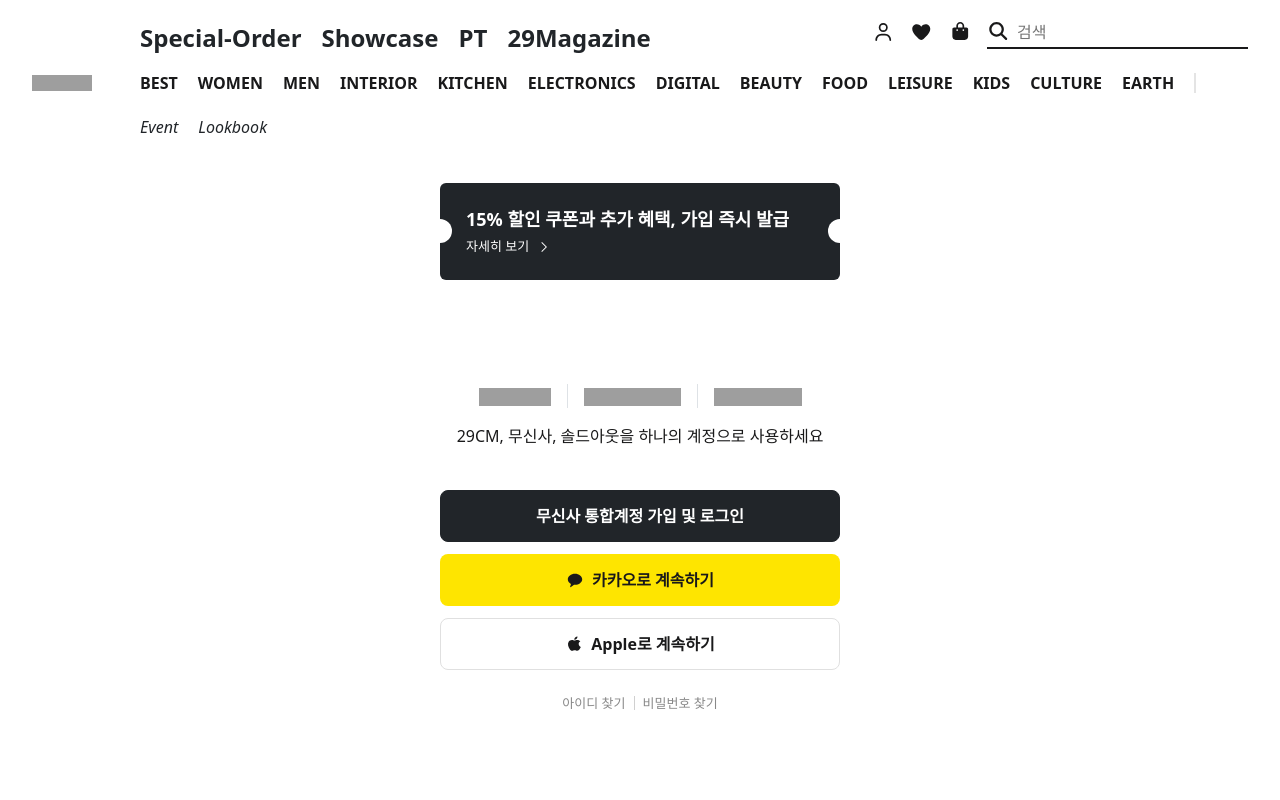
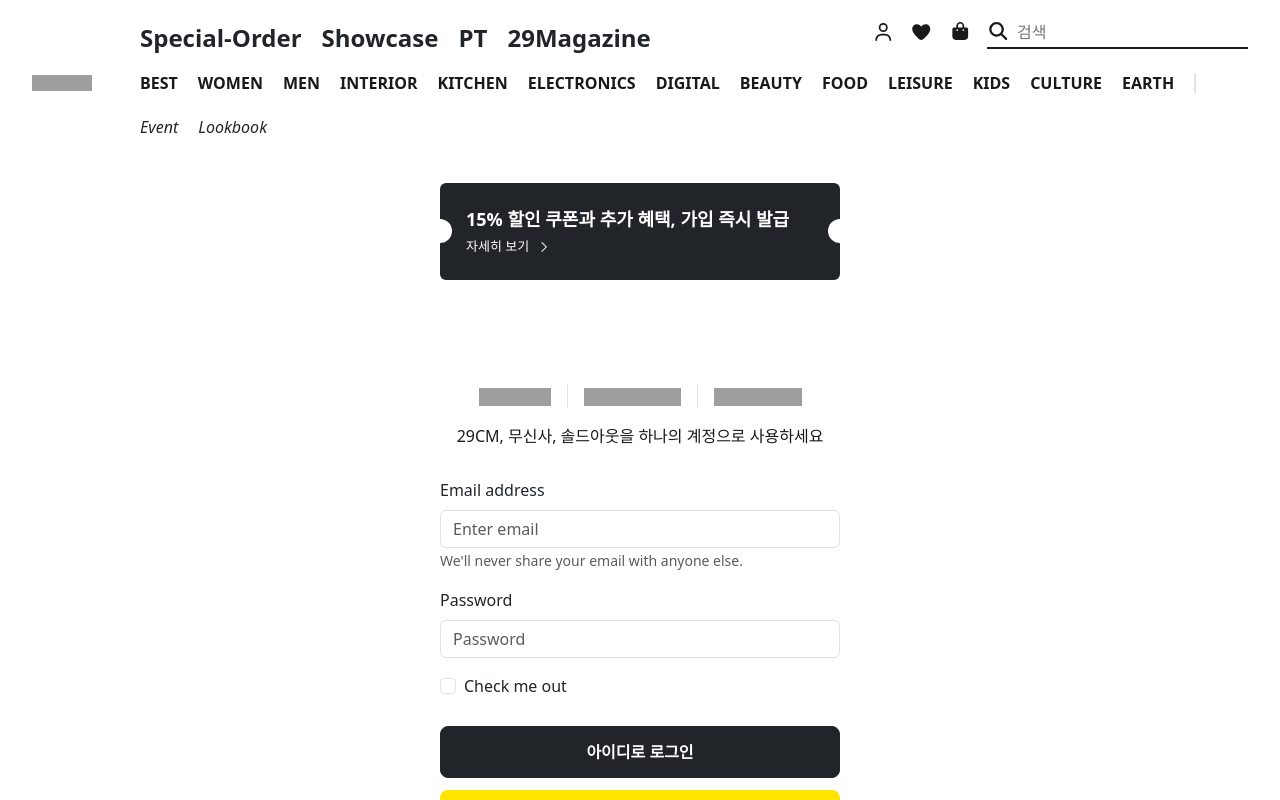
Before and after one commit to skythoth/hnm-react-router-practice, a React (Vite) app: page /login in a window 1280 px wide. Shown: the top 800 px of the page. Built offline with nearby package versions, Linux system fonts and the light colour scheme; grey boxes are pictures that could not be loaded.

Commit message:
🎨 login submit 적용. json url : my json server 사용

```diff
--- a/src/App.css
+++ b/src/App.css
@@ -135,6 +135,7 @@
   color: #19191a;
   text-decoration: none;
   font-size: 18px;
+  cursor:pointer
 }
 
 .icon-nav-item:hover {
@@ -296,7 +297,6 @@
   display: flex;
   align-items: center;
   gap: 6px;
-  margin-top: 2px;
 }
 
 .card-price {
@@ -306,8 +306,8 @@
 }
 
 .card-price-note {
-  font-size: 12px;
-  color: #888;
+  font-size: 14px;
+  color: rgb(255 72 0);
 }
 
 /* Badges */
@@ -383,6 +383,11 @@
 
 .coupon-circle-right {
   right: -12px;
+}
+
+/* bootstrap login form */
+.login-form {
+  width:100%
 }
 
 /* Logo Section */
--- a/src/App.jsx
+++ b/src/App.jsx
@@ -6,6 +6,7 @@
 import ProductDetail from './page/ProductDetail'
 import 'bootstrap/dist/css/bootstrap.min.css';
 import './App.css'
+import PrivateRoute from './route/PrivateRoute'
 
 //1. 전체 상품 페이지, 로그인, 상품상세
 //2. 전체 상품 : 전체 상품을 볼 수 있다
@@ -17,14 +18,14 @@
 //7. 상품 검색 기능
 
 function App() {
-
+  const [authenticate, setAuthenticate] = useState(false)   //true = 로그인, false = 로그아웃
   return (
     <div>
       <Navbar />
       <Routes>
         <Route path="/" element={<ProductAll />} />
-        <Route path="/login" element={<Login />} />
-        <Route path="/product/:id" element={<ProductDetail />} />
+        <Route path="/login" element={<Login setAuthenticate={setAuthenticate} />} />
+        <Route path="/product/:id" element={<PrivateRoute authenticate={authenticate} setAuthenticate={setAuthenticate} />} />
       </Routes>
     </div>
   )
--- a/src/component/ProductCard.jsx
+++ b/src/component/ProductCard.jsx
@@ -1,10 +1,15 @@
 import React from 'react'
 import { FontAwesomeIcon } from '@fortawesome/react-fontawesome'
 import { faHeart } from '@fortawesome/free-regular-svg-icons'
+import { useNavigate } from 'react-router-dom'
 
 const ProductCard = ({ item }) => {
+    const navigate = useNavigate();
+    const showProductDetail = () => {
+        navigate(`/product/${item.id}`)
+    }
     return (
-        <div className="product-card" role="button">
+        <div className="product-card" role="button" onClick={showProductDetail}>
             <div className="card-image-wrapper">
                 {item.rank != null && (
                     <div className="card-rank-badge">{item.rank}</div>
--- a/src/page/Login.jsx
+++ b/src/page/Login.jsx
@@ -1,7 +1,18 @@
 import React from 'react'
 import { Container } from 'react-bootstrap'
+import Form from 'react-bootstrap/Form';
+import Button from 'react-bootstrap/Button';
+import { useNavigate } from 'react-router-dom';
 
-const Login = () => {
+const Login = ({setAuthenticate}) => {
+    const navigate = useNavigate();
+    const loginUser = (event) => {
+        event.preventDefault();     //submit시 리프레시 방지
+        setAuthenticate(true);
+
+        console.log("login success");
+        navigate("/");
+    }
     return (
         <Container>
             <div className="login-page d-flex flex-column align-items-center">
@@ -38,24 +49,47 @@
                     <div className="login-desc">29CM, 무신사, 솔드아웃을 하나의 계정으로 사용하세요</div>
                 </div>
 
+                {/* Bootstrap Form */}
+                <Form className="login-form" onSubmit={(event) => loginUser(event)}>
+                    <Form.Group className="mb-3" controlId="formBasicEmail">
+                        <Form.Label>Email address</Form.Label>
+                        <Form.Control type="email" placeholder="Enter email" />
+                        <Form.Text className="text-muted">
+                        We'll never share your email with anyone else.
+                        </Form.Text>
+                    </Form.Group>
+
+                    <Form.Group className="mb-3" controlId="formBasicPassword">
+                        <Form.Label>Password</Form.Label>
+                        <Form.Control type="password" placeholder="Password" />
+                    </Form.Group>
+                    <Form.Group className="mb-3" controlId="formBasicCheckbox">
+                        <Form.Check type="checkbox" label="Check me out" />
+                    </Form.Group>
+
                     {/* Main Buttons */}
                     <div className="d-flex flex-column align-items-center w-100 login-btn-group">
-                    <button className="btn btn-dark w-100 fw-bold login-btn-main">
+                        <Button variant="dark" type="submit" className="btn btn-dark w-100 fw-bold login-btn-main">
+                            아이디로 로그인
+                        </Button>
+                        {/* <button className="btn btn-dark w-100 fw-bold login-btn-main">
                             무신사 통합계정 가입 및 로그인
-                    </button>
-                    <button className="btn w-100 fw-bold d-flex align-items-center justify-content-center gap-2 login-btn-kakao">
+                        </button> */}
+                        <button type="submit" className="btn w-100 fw-bold d-flex align-items-center justify-content-center gap-2 login-btn-kakao">
                             <svg viewBox="0 0 24 24" width="18" height="18" xmlns="http://www.w3.org/2000/svg" fill="none">
                                 <path fill="currentColor" fillRule="evenodd" d="M12 3.6c-5.302 0-9.6 3.335-9.6 7.449 0 2.558 1.662 4.814 4.194 6.155l-1.066 3.908c-.094.345.3.62.601.42l4.67-3.095q.59.06 1.201.06c5.302 0 9.6-3.334 9.6-7.448S17.302 3.6 12 3.6" clipRule="evenodd"></path>
                             </svg>
                             카카오로 계속하기
                         </button>
-                    <button className="btn w-100 fw-bold d-flex align-items-center justify-content-center gap-2 login-btn-apple">
+                        <button type="submit" className="btn w-100 fw-bold d-flex align-items-center justify-content-center gap-2 login-btn-apple">
                             <svg viewBox="0 0 24 24" width="18" height="18" xmlns="http://www.w3.org/2000/svg" fill="none">
                                 <path fill="currentColor" d="M15.562 5.045c-.742.797-1.928 1.427-3.115 1.337-.148-1.079.433-2.225 1.112-2.933.742-.82 2.04-1.404 3.09-1.449.124 1.124-.358 2.225-1.087 3.045m1.075 1.55c-1.718-.09-3.189.888-4.005.888-.828 0-2.076-.843-3.436-.82-1.767.022-3.411.932-4.313 2.382-1.854 2.898-.482 7.19 1.31 9.55.877 1.168 1.928 2.449 3.312 2.404 1.31-.045 1.83-.775 3.412-.775 1.594 0 2.051.775 3.436.752 1.433-.022 2.336-1.168 3.213-2.337 1.001-1.325 1.41-2.617 1.434-2.685-.025-.022-2.769-.977-2.793-3.854-.025-2.404 2.163-3.55 2.261-3.617-1.235-1.663-3.164-1.843-3.831-1.888"></path>
                             </svg>
                             Apple로 계속하기
                         </button>
                     </div>
+                </Form>
+
 
                 {/* Find ID / Password */}
                 <div className="d-flex align-items-center justify-content-center gap-2 login-find-section">
--- a/src/page/ProductAll.jsx
+++ b/src/page/ProductAll.jsx
@@ -5,9 +5,7 @@
 const ProductAll = () => {
     const [productList, setProductList] = useState([])
     const getProducts = async () => {
-        let url = import.meta.env.DEV
-            ? `http://localhost:4000/products`  //로컬에서 json-server 띄울 때
-            : `/data/products.json`             //netlify 배포 시
+        let url = `https://my-json-server.typicode.com/skythoth/hnm-react-router-practice/products`             //netlify 배포 시
         let response = await fetch(url);
         let data = await response.json();
         // json-server는 배열을 직접 반환하지만, 정적 파일은 { products: [...] } 형태
--- /dev/null
+++ b/src/route/PrivateRoute.jsx
@@ -0,0 +1,9 @@
+import React from 'react'
+import { Navigate } from 'react-router-dom'
+import ProductDetail from '../page/ProductDetail'
+
+const PrivateRoute = ({authenticate}) => {
+  return authenticate === true ? <ProductDetail /> : <Navigate to="/login" />
+}
+
+export default PrivateRoute
```
Also changed, not shown: src/page/ProductDetail.jsx (+23 -10 lines). Lines whose indentation alone changed are shown as unchanged.
